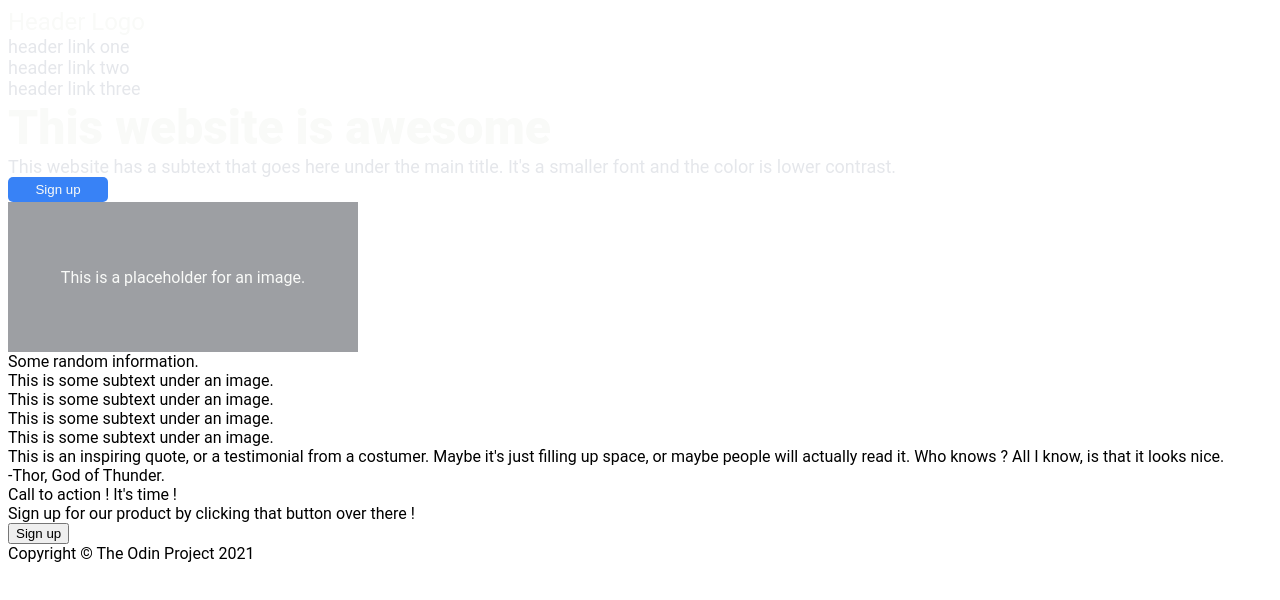
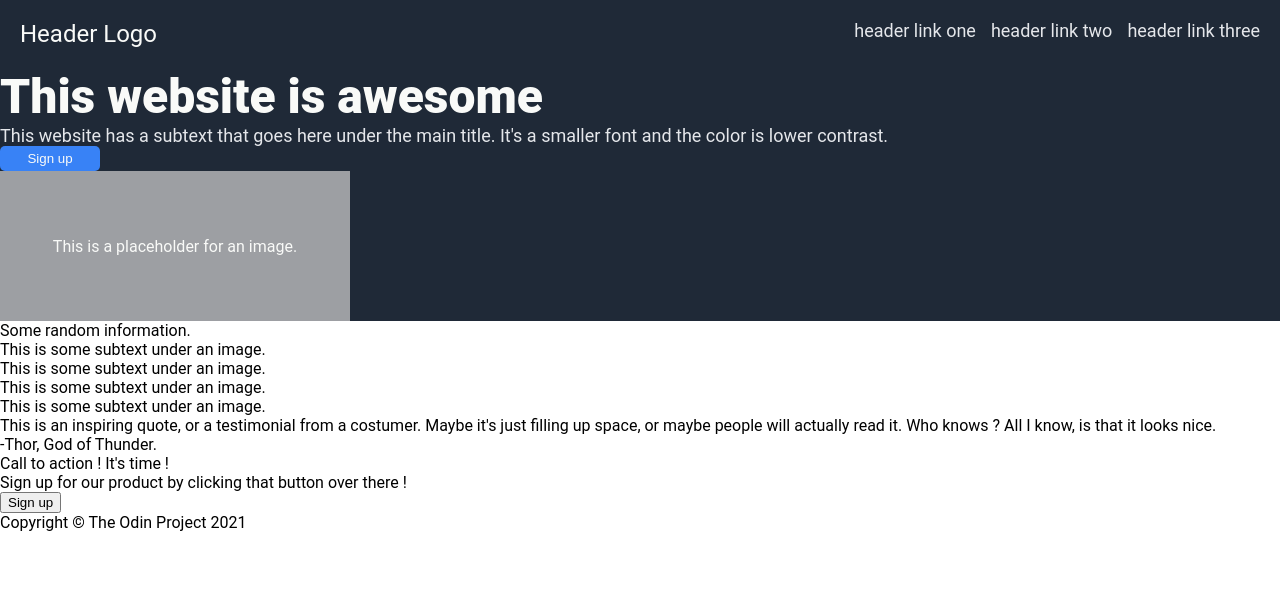
Before and after one commit to lauramed43/landing-page, a plain HTML site: page index.html in a window 1280 px wide. Drawn offline with Linux system fonts and the light colour scheme.

Commit message:
Added div logolinks' design and header background.

```diff
--- a/style.css
+++ b/style.css
@@ -2,12 +2,16 @@ body {
     display: flex;
     flex-direction: column;
     font-family: Roboto, sans-serif;
+    margin: 0;
+    padding: 0;
 }
 
 ul {
+    display: flex;
     margin: 0;
     padding: 0;
     list-style-type: none;
+    gap: 15px;
 }
 
 a {
@@ -19,6 +23,12 @@ a {
 .logo {
     font-size: 24px;
     color: #F9FAF8;
+}
+
+.logolinks {
+    display: flex;
+    justify-content: space-between;
+    padding: 20px;
 }
 
 .text {
@@ -50,3 +60,7 @@ a {
     background-color: #9d9fa3;
     color: #F9FAF8;
 }
+
+.header {
+    background-color: #1F2937;
+}
```
